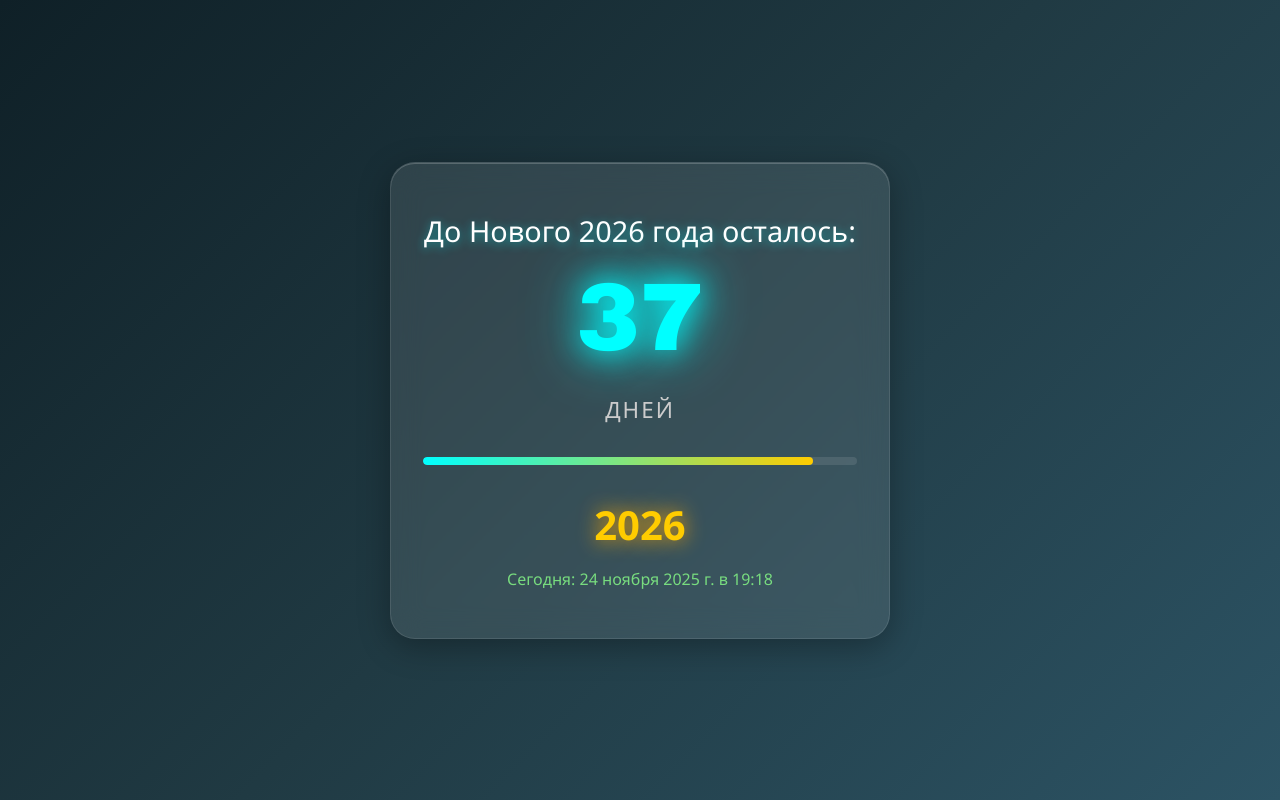
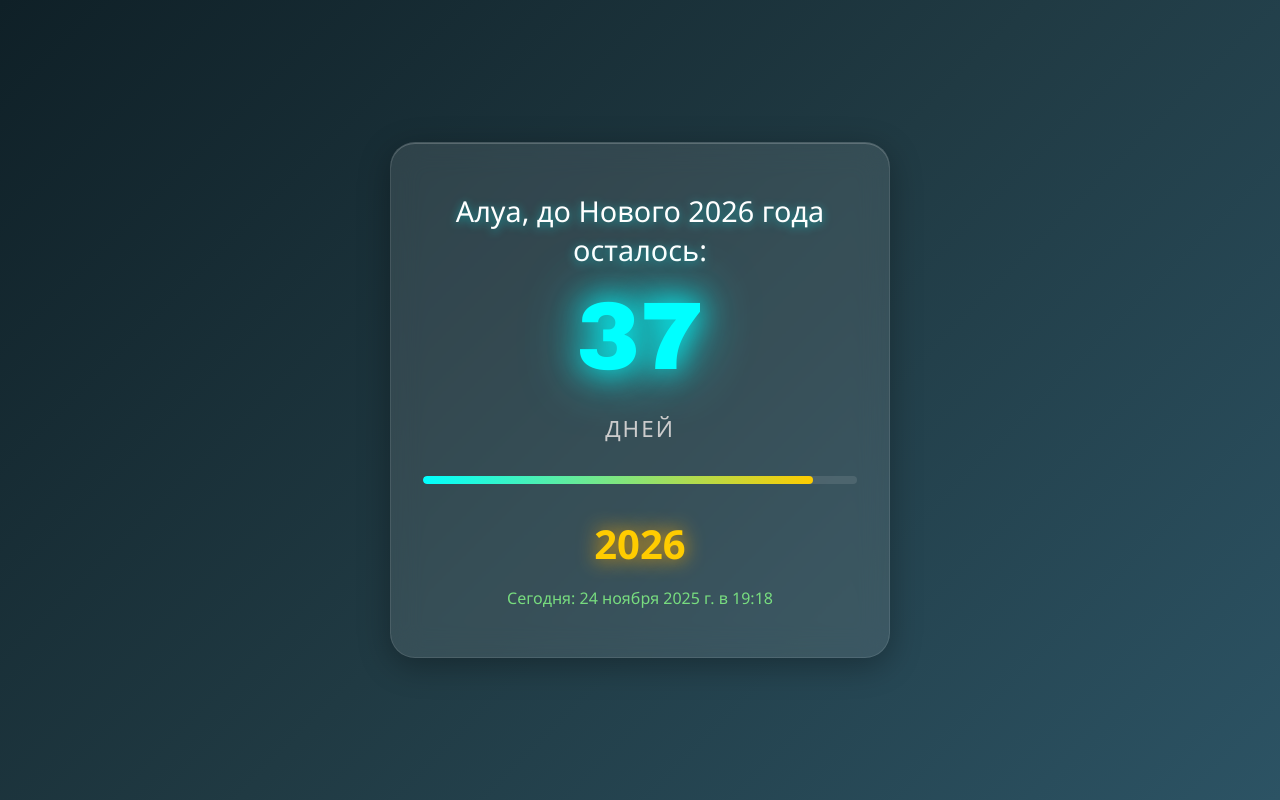
Before and after one commit to mironovka6-source/2026, a plain HTML site: page index.html in a window 1280 px wide. Drawn offline with Linux system fonts and the light colour scheme.

Commit message:
Update index.html

```diff
--- a/index.html
+++ b/index.html
@@ -129,7 +129,7 @@
 </head>
 <body>
     <div class="countdown-container">
-        <div class="title">До Нового 2026 года осталось:</div>
+        <div class="title">Алуа, до Нового 2026 года осталось:</div>
         <div class="days pulse" id="days">0</div>
         <div class="label">дней</div>
 
```
